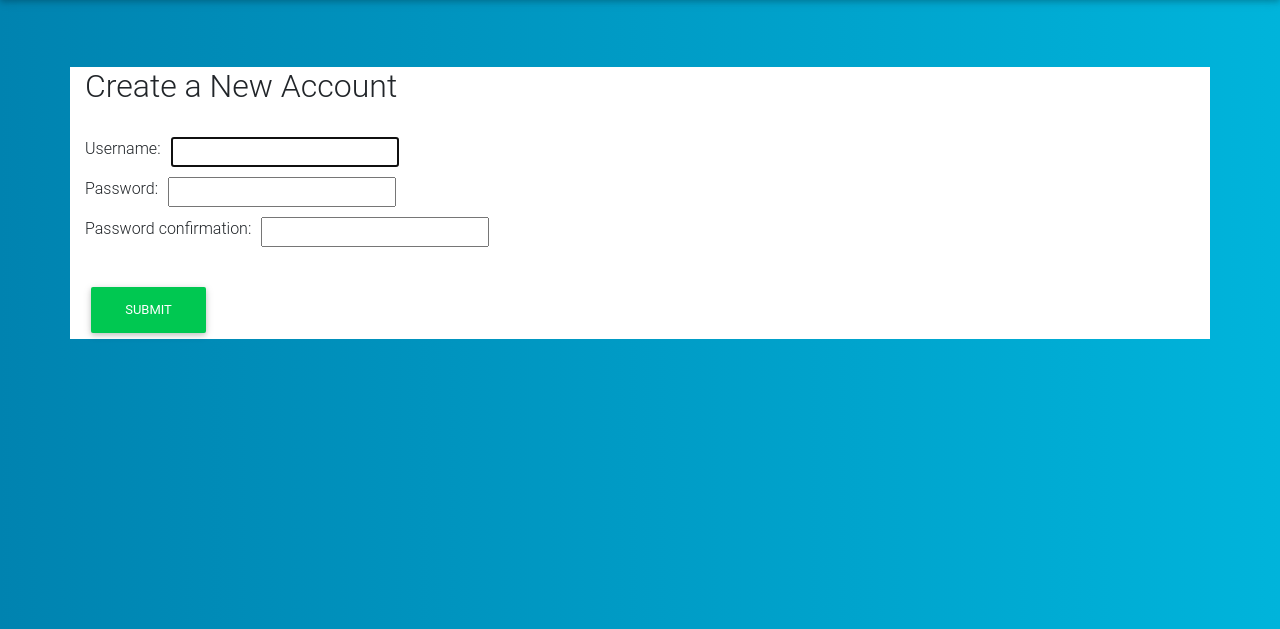
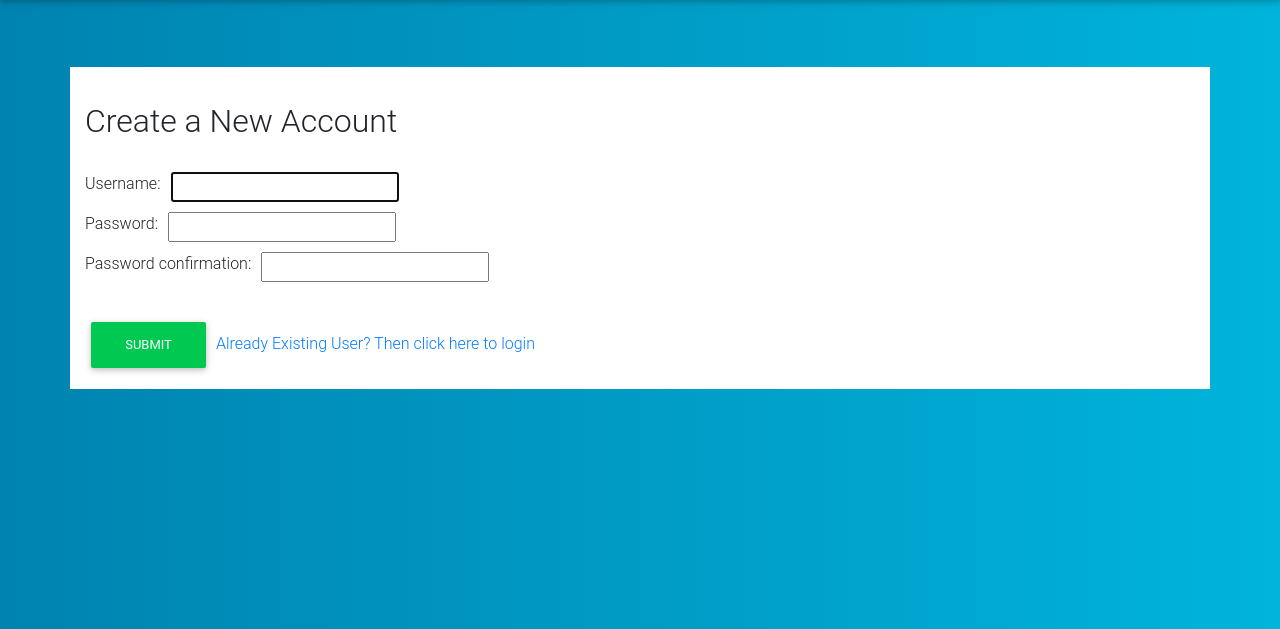
Before and after one commit to KANE-99/MelodyMusix, a Django app: page /accounts/signup/ in a window 1280 px wide. Shown: the part 67-696 px from the top of the page. Run offline with Django 3.2, Linux system fonts and the light colour scheme; some libraries are stand-ins or nearby versions.

```diff
--- a/music/templates/registration/signup.html
+++ b/music/templates/registration/signup.html
@@ -1,17 +1,19 @@
 {% extends 'music/base.html' %}
 {% block title %}Register{% endblock %}
 {% block body %}
-<div class="container" style="background: white; margin-top: 66.5px;">
+<div class="container" style="background: white; margin-top: 66.5px;padding-top: 15px;padding-bottom: 15px;">
 
-    <h2>Create a New Account</h2><br>
-    <form action="" method='post' enctype="multipart/form-data">
+    <h2 style="padding-top:20px;">Create a New Account</h2><br>
+    <form action="" method='post' enctype="multipart/form-data" >
         {% csrf_token %}
         {% include 'music/form-template.html' %}
         <br>
-        <button type='submit' class='btn btn-success'>
+        <button type='submit' class='btn btn-success' >
             Submit
         </button>
-
+        <a href="{% url 'login' %}" style="padding-top:20px;">
+            Already Existing User? Then click here to login
+        </a>
     </form>
 </div>
 
--- a/website/settings.py
+++ b/website/settings.py
@@ -100,7 +100,6 @@ AUTH_PASSWORD_VALIDATORS = [
     },
 ]
 
-
 # Internationalization
 # https://docs.djangoproject.com/en/2.2/topics/i18n/
 
--- a/website/urls.py
+++ b/website/urls.py
@@ -8,7 +8,7 @@ from music import views
 urlpatterns = [
     path('admin/', admin.site.urls),
     path('music/',include('music.urls')),
-    path('accounts/', include('django.contrib.auth.urls')),
+    path('accounts/', include('django.contrib.auth.urls'),name='login'),
     path('accounts/signup/', views.signup, name="signup" )
 ]
 
```
Also changed, not shown: music/templates/music/detail.html (+7 -1 lines), music/templates/registration/login.html (+5 -2 lines), db.sqlite3, media/DJ-Snake-Ozuna-Cardi-B-Selena-Gomez-2018-billboard-1548.jpg (added), media/Dj.jpg (added), media/faded.jpg (added), music/migrations/0004_user.py (added), music/migrations/0005_delete_user.py (added), 2 other files.
